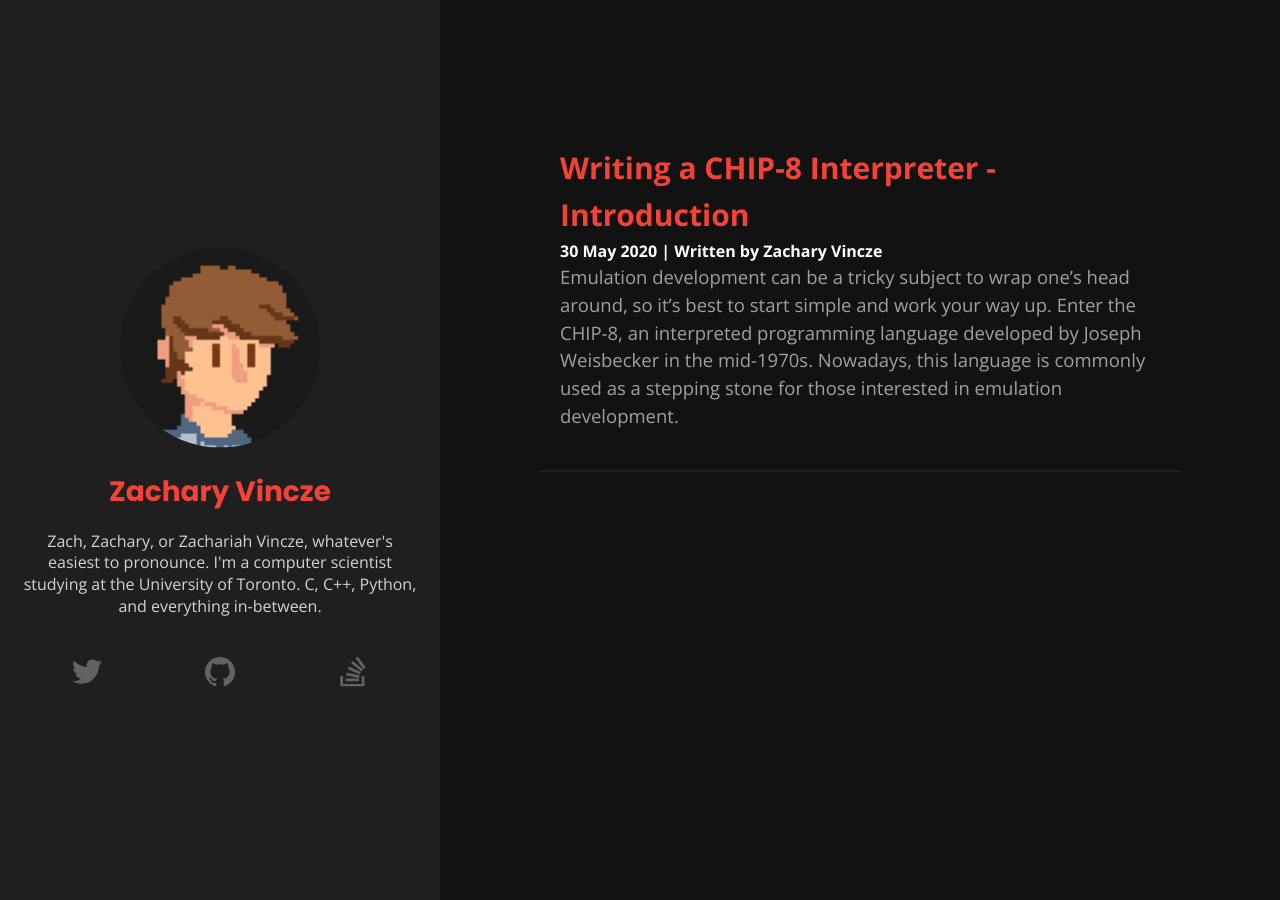
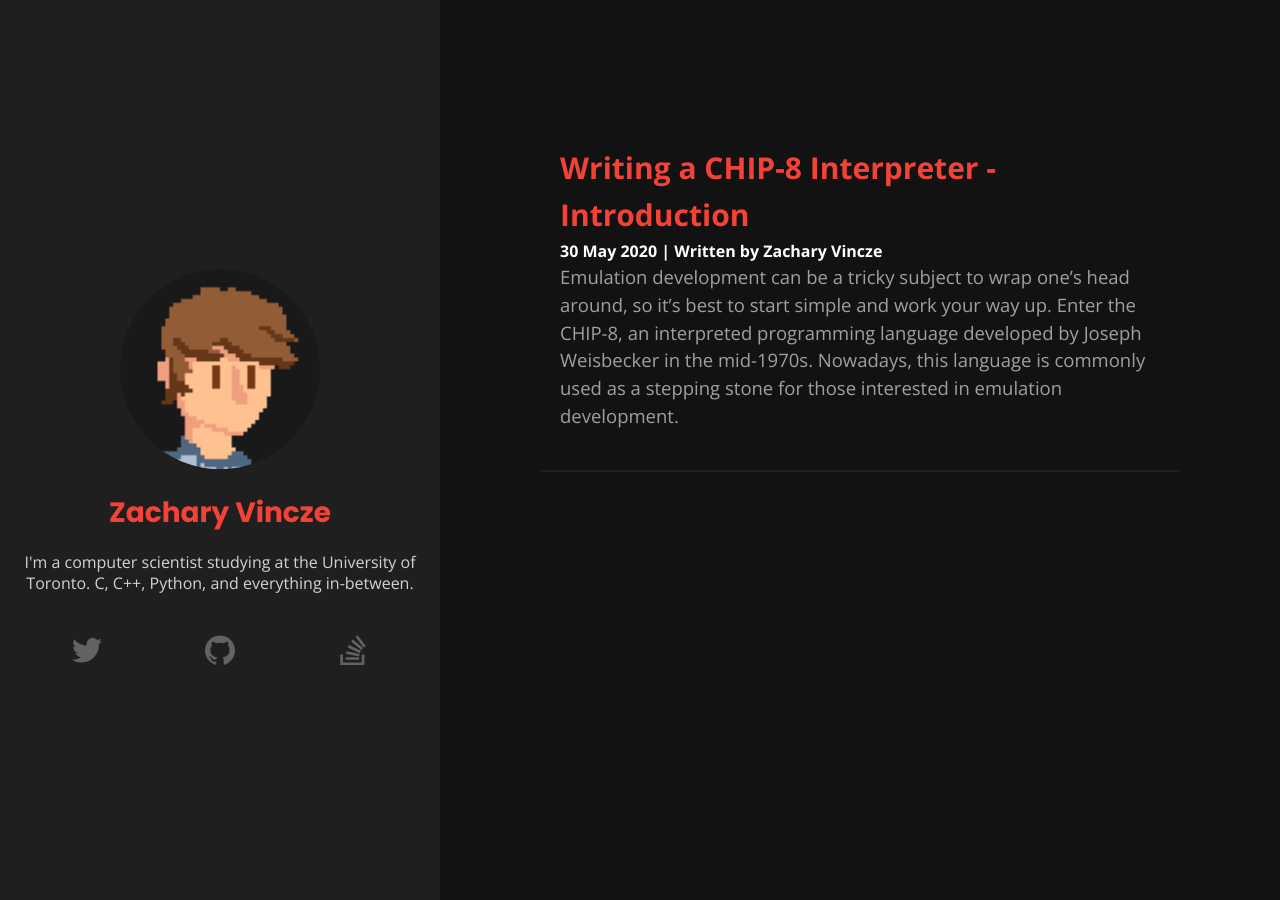
Before and after one commit to zacharyvincze/zacharyvincze.github.io, a Jekyll site: the page built from index.html, in a window 1280 px wide. Built offline with Jekyll 4.4.1, drawn with Linux system fonts in a browser that asks for light colours.

Commit message:
Shortened in-site description

```diff
--- a/_config.yml
+++ b/_config.yml
@@ -21,7 +21,7 @@
 title: Zachary Vincze
 email: zacharyvincze@gmail.com
 description:
-  Zach, Zachary, or Zachariah Vincze, whatever's easiest to pronounce. I'm a computer scientist studying at the University of Toronto. C, C++, Python,
+  I'm a computer scientist studying at the University of Toronto. C, C++, Python,
   and everything in-between.
 baseurl: "" # the subpath of your site, e.g. /blog
 url: "https://zacharyvincze.com" # the base hostname & protocol for your site, e.g. http://example.com
```
